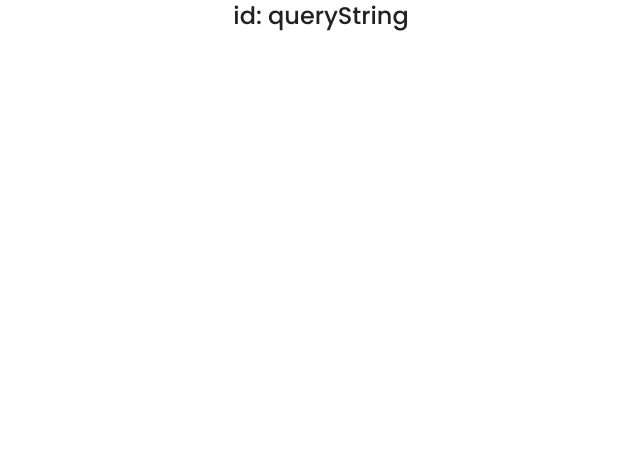
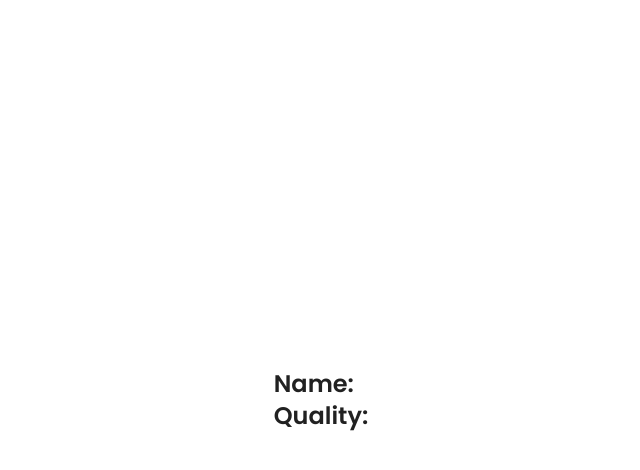
Before and after one commit to biosjuan/my-todo-nextjs, a Next.js app: page /queryString in a window 1280 px wide. Shown: the top 470 px of the page, without its empty margins (319-959 px from the left). Built offline with nearby package versions, Linux system fonts and the light colour scheme.

Commit message:
added query param component

```diff
--- a/src/app/(protected)/[todoId]/page.tsx
+++ b/src/app/(protected)/[todoId]/page.tsx
@@ -5,7 +5,9 @@ function TodoPage() {
   const { todoId } = useParams();
 
   return (
-    <div className='flex flex-col items-center text-2xl'>id: {todoId}</div>
+    <div className='flex justify-center items-center h-screen text-2xl'>
+      id: {todoId}
+    </div>
   );
 }
 
--- a/src/app/(protected)/page.tsx
+++ b/src/app/(protected)/page.tsx
@@ -1,6 +1,9 @@
 import TodoList from '@/app/(protected)/_components/TodoList';
+import { StyledEngineProvider } from '@mui/material';
+import MuiLink from '@mui/material/Link';
 import Button from '@mui/material/Button';
 import dynamic from 'next/dynamic';
+import Link from 'next/link';
 
 const LazyComponent = dynamic(() => import('./_components/LazyComponent'), {
   loading: () => <p>Loading...</p>,
@@ -14,7 +17,16 @@ export default function Home() {
           Home Page
         </Button>
       </h1>
-
+      <div className='flex items-center justify-center m-10'>
+        <Button
+          component={Link}
+          href='/queryString?name=Juan&quality=excellent'
+          variant='contained'
+          color='primary'
+        >
+          Go to Query Params Component
+        </Button>
+      </div>
       <TodoList />
       <LazyComponent />
     </>
--- /dev/null
+++ b/src/app/(protected)/queryString/page.tsx
@@ -0,0 +1,18 @@
+'use client';
+import React from 'react';
+import { useSearchParams } from 'next/navigation';
+
+function QueryStringComponent() {
+  const params = useSearchParams();
+  const name = params.get('name');
+  const quality = params.get('quality');
+  return (
+    <div className='flex items-center justify-center h-screen text-2xl font-semibold'>
+      Name: {name}
+      <br />
+      Quality: {quality}
+    </div>
+  );
+}
+
+export default QueryStringComponent;
```
